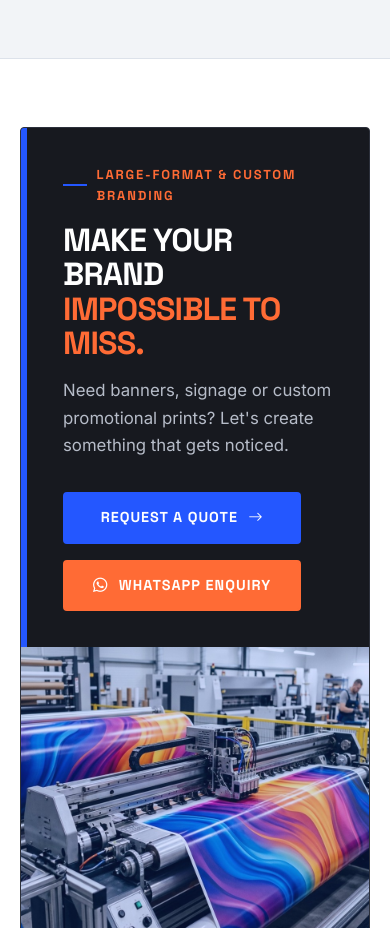
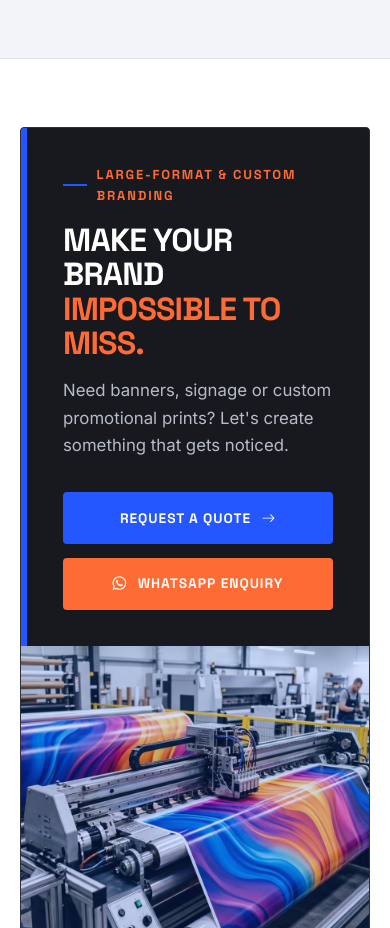
Before and after one commit to HTMLStaticWorks-Org/Flex_Banner_Printing_Shop, a plain HTML site: page index.html in a window 390 px wide. Shown: the part 10980-11908 px from the top of the page. Drawn offline with nearby package versions, Linux system fonts and the light colour scheme.

Commit message:
Standardize button sizes and mobile alignment in CTA banner before footer on Home 2

```diff
--- a/assets/css/style.css
+++ b/assets/css/style.css
@@ -1299,6 +1299,48 @@ h6 {
   border-left: 6px solid var(--color-primary);
 }
 
+/* Promo Banner CTA Equal Button Sizing & Mobile Alignment */
+.promo-banner .btn-group {
+  display: flex;
+  flex-wrap: wrap;
+  align-items: stretch;
+  gap: 1rem;
+  width: 100%;
+}
+
+.promo-banner .btn-group .btn {
+  flex: 1 1 250px;
+  max-width: 280px;
+  min-height: 52px;
+  padding: 0.95rem 1.25rem;
+  justify-content: center;
+  text-align: center;
+}
+
+@media (max-width: 767.98px) {
+  .promo-banner__content {
+    align-items: stretch;
+  }
+
+  .promo-banner .btn-group {
+    flex-direction: column !important;
+    align-items: stretch !important;
+    width: 100% !important;
+    gap: 0.85rem !important;
+  }
+
+  .promo-banner .btn-group .btn {
+    width: 100% !important;
+    max-width: 100% !important;
+    min-width: 0 !important;
+    flex: 0 0 auto !important;
+    font-size: 0.86rem !important;
+    padding: 0.95rem 1rem !important;
+    justify-content: center !important;
+    text-align: center !important;
+  }
+}
+
 .promo-banner__media {
   position: relative;
   min-height: 300px;
```
